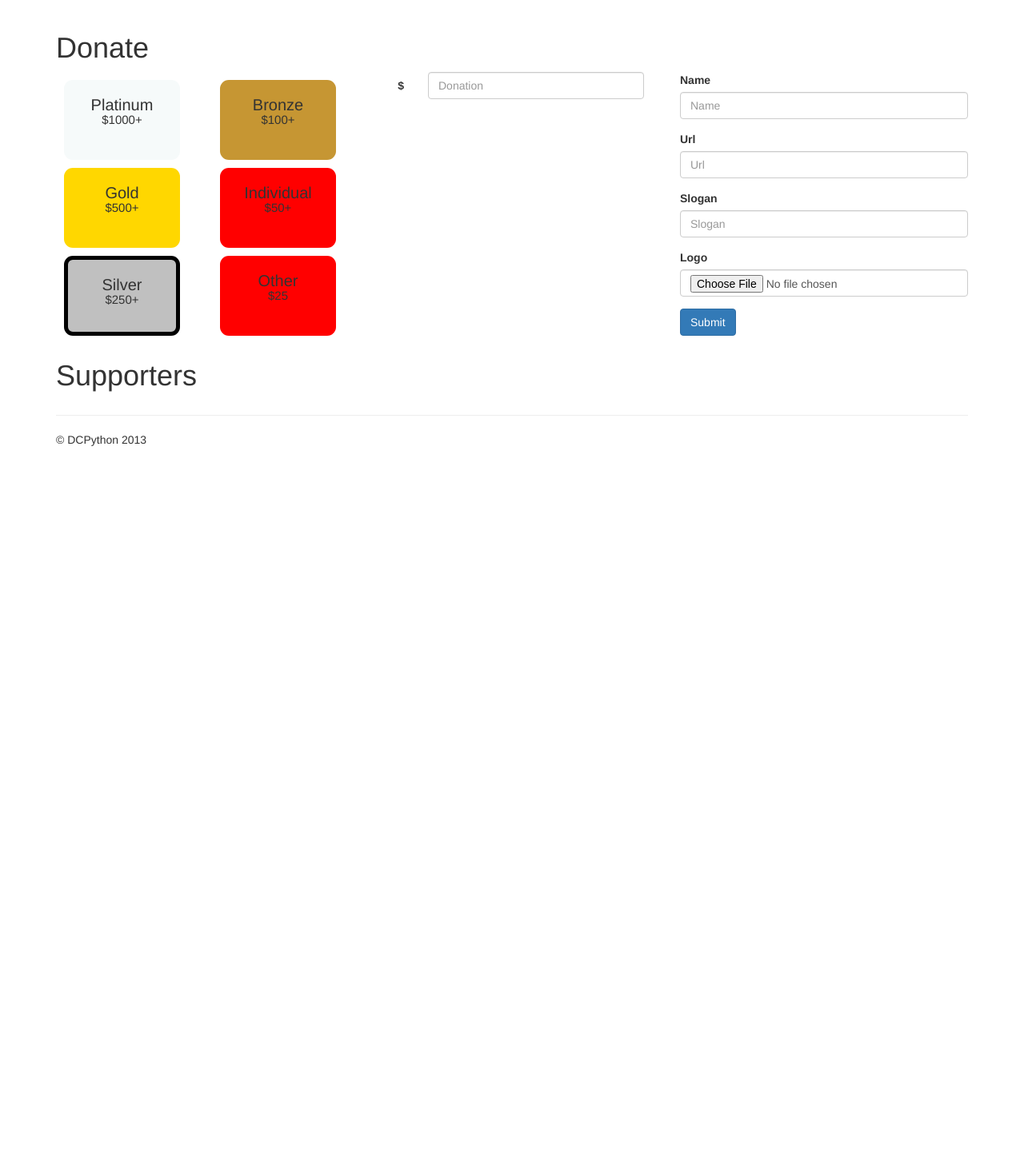
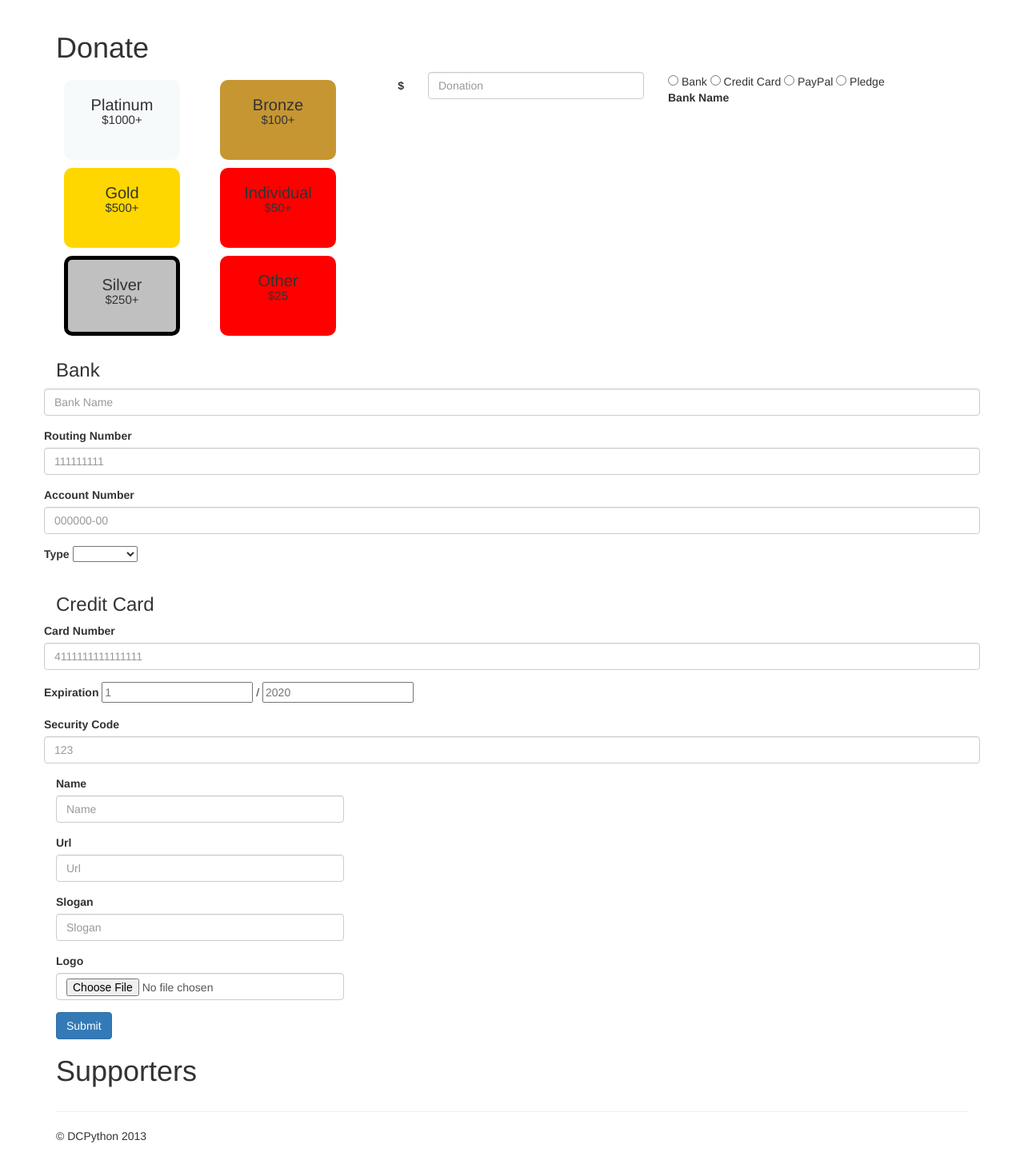
Before and after one commit to ohimors/dcpython-django, a Django app: template support/templates/support/support.html in a window 1280 px wide. Shown: the part 52-1493 px from the top of the page at 80% size. Before the commit the page ends 610 px from the top, so only its background shows below. Run offline with Django 3.2, Linux system fonts and the light colour scheme; the template is opened without the code that fills it: values that come from a table or form of the project are taken from there, others are empty; some libraries are stand-ins or nearby versions.

Commit message:
Update support.html
Update with bank account and credit card info areas

```diff
--- a/support/templates/support/support.html
+++ b/support/templates/support/support.html
@@ -13,7 +13,7 @@
   <style type="text/css">
   .donor_lvl {
     background-color: red;
-    border-radius: 11px;
+    border-radius: 10px;
     padding:20px;
     text-align: center;
     height: 100px;
@@ -99,6 +99,74 @@
         </form>
       </div>
 
+	  <div class="payment type">
+		  <form class="form-inline" role="form">
+			  <div class="radio">
+				<label>
+				  <input type="radio" name ="donate source"> Bank
+				</label>
+				<label>
+				  <input type="radio" name ="donate source"> Credit Card
+				</label>
+				<label>
+				  <input type="radio" name ="donate source"> PayPal
+				</label>
+				<label>
+				  <input type="radio" name ="donate source"> Pledge
+				</label>
+			  </div>
+		  </form>
+	  </div>
+
+	  <div class="bank">
+		  <form role="form">
+			<div class="col-lg-12">
+				<h3>Bank</h3>
+			</div>
+			  <div class="form-group">
+				<label for="bankName">Bank Name</label>
+				<input type="text" class="form-control" placeholder="Bank Name" id="bankName" />
+			  </div>
+			  <div class="form-group">
+				<label for="routingNumber">Routing Number</label>
+				<input type="text" class="form-control" placeholder="111111111" id="routing" />
+			  </div>
+			  <div class="form-group">
+				<label for="acctNumber">Account Number</label>
+				<input type="text" class="form-control" placeholder="000000-00" id="account" />
+			  </div>
+			  <div class="form-group">
+				<label for="bankAcctType">Type</label>
+				  <select>
+					  <option value=""> </option>
+					  <option value="checking">Checking</option>
+					  <option value="savings">Savings</option>
+				  </select>
+			  </div>
+			</form>
+          </div>
+
+	  <div class="creditCard">
+		  <form role="form">
+			<div class="col-lg-12">
+				<h3>Credit Card</h3>
+			</div>
+			  <div class="form-group">
+				<label for="cardNumber">Card Number</label>
+				<input type="text" class="form-control" placeholder="4111111111111111" id="cardNumber" />
+			  </div>
+			  <div class="form-group">
+				<label for="routingNumber">Expiration</label>
+				<input name="expiration_month" placeholder="1"> / <input name="expiration_year" placeholder="2020">
+			  </div>
+			  <div class="form-group">
+				<label for="acctNumber">Security Code</label>
+				<input type="text" class="form-control" placeholder="123" id="account" />
+			  </div>
+			</form>
+       </div>
+
+
       <div class="col-lg-4">
         {% csrf_token %}
         {% bootstrap_form form %}
```
